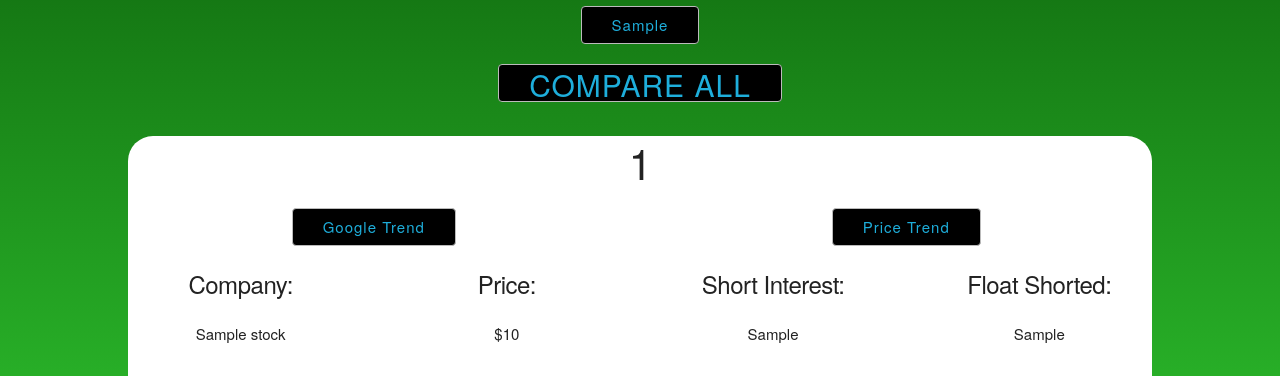
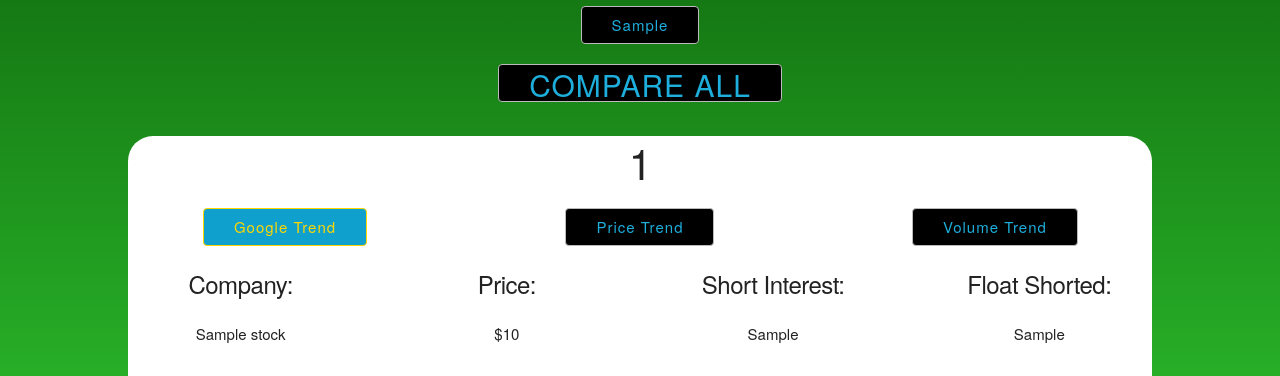
Before and after one commit to maimedlord/slam_stonks_jr, a Flask app: page /1 in a window 1280 px wide. Shown: the part 373-749 px from the top of the page. Run offline with Flask 2, Linux system fonts and the light colour scheme; a database or web service that is not in the repository returns one stand-in record (values such as "Sample title"); some libraries are stand-ins or nearby versions.

Commit message:
add in button logic among other things.

```diff
--- a/static/css/custom.css
+++ b/static/css/custom.css
@@ -22,6 +22,13 @@
     border-top-left-radius: 25px;
     border-top-right-radius: 25px;
 }
+.button_prep {
+    color: gold;
+    border-color: gold;
+    background-color: #0FA0CE;
+    outline: 0;
+}
+.button_after {}
 .display_none {
     display: none;
 }
--- a/templates/base.html
+++ b/templates/base.html
@@ -6,24 +6,20 @@
         {% block title %}{% endblock %}
         <meta name="description" content="">
         <meta name="author" content="">
-
         <!-- Mobile Specific Metas –––––––––––––––––––––––––––-–––– -->
          <meta name="viewport" content="width=device-width, initial-scale=1">
-
         <!-- CSS –––––––––––––––––––––––––––––––––––––––––––––––––– -->
         <link rel="stylesheet" href="{{ url_for('static', filename='css/skeleton.css') }}">
         <link rel="stylesheet" href="{{ url_for('static', filename='css/normalize.css') }}">
         <link rel="stylesheet" href="{{ url_for('static', filename='css/custom.css') }}">
-
         <!-- Favicon  ––––––––––––––––––––––––––––––––––––––––––––– -->
         <link rel="icon" type="image/png" href="{{ url_for('static', filename='images/favicon.ico') }}">
-
         <!-- Google  ––––––––––––––––––––––––––––––––––––––––––––– -->
         <!--<meta name="google-site-verification" content="xxxxxx" />-->
-
         <!-- Chart.js library via CDN
         –––––––––––––––––––––––––––––––––––––––––––––––––– -->
         <script src="https://cdnjs.cloudflare.com/ajax/libs/Chart.js/3.6.0/chart.min.js" integrity="sha512-GMGzUEevhWh8Tc/njS0bDpwgxdCJLQBWG3Z2Ct+JGOpVnEmjvNx6ts4v6A2XJf1HOrtOsfhv3hBKpK9kE5z8AQ==" crossorigin="anonymous" referrerpolicy="no-referrer"></script>
+        {% block scripts %}{% endblock %}
     </head>
     <body class="the_background">
         <div class="header border_bottom_radius">
--- a/templates/ticker.html
+++ b/templates/ticker.html
@@ -7,11 +7,14 @@
         </div>
     </div>
     <div class="row text_align_center">
-        <div class="six columns">
-            <a href='javascript:;' onclick="show_google_trend()"><button>Google Trend</button></a>
+        <div class="four columns">
+            <a href='javascript:;' onclick="show_google_trend()"><button id="button_focus" class="button_prep">Google Trend</button></a>
         </div>
-        <div class="six columns">
+        <div class="four columns">
             <a href='javascript:;' onclick="show_price_trend()"><button>Price Trend</button></a>
+        </div>
+        <div class="four columns">
+            <a href='javascript:;' onclick="show_volume_trend()"><button>Volume Trend</button></a>
         </div>
     </div>
     <div class="row text_align_center" style="margin-top: 20px">
@@ -36,21 +39,42 @@
             <div style="display: none" id="price_trend">
                 <canvas id="stock_info"></canvas>
             </div>
+            <div style="display: none" id="volume_trend">
+                <canvas id="volume_info"></canvas>
+            </div>
             <script>
                 function show_google_trend() {
                     var gt = document.getElementById("google_trend");
                     var pt = document.getElementById("price_trend");
+                    var vt = document.getElementById("volume_trend");
                     if (gt.style.display === "none") {
+                        pt.style.display = "none";
+                        vt.style.display = "none";
                         gt.style.display = "block";
-                        pt.style.display = "none";
                     }
                 }
                 function show_price_trend() {
                     var gt = document.getElementById("google_trend");
                     var pt = document.getElementById("price_trend");
+                    var vt = document.getElementById("volume_trend");
+                    var button = document.getElementById("button_focus");
                     if (pt.style.display === "none") {
+                        gt.style.display = "none";
+                        vt.style.display = "none";
                         pt.style.display = "block";
+                        button.className = "button_after";
+                    }
+                }
+                function show_volume_trend() {
+                    var gt = document.getElementById("google_trend");
+                    var pt = document.getElementById("price_trend");
+                    var vt = document.getElementById("volume_trend");
+                    var button = document.getElementById("button_focus");
+                    if (vt.style.display === "none") {
                         gt.style.display = "none";
+                        pt.style.display = "none";
+                        vt.style.display = "block";
+                        button.className = "button_after";
                     }
                 }
                 //////////////////////////////////////////////////////
@@ -61,7 +85,7 @@
                         labels: [{% for x in dates %}"{{x}}",{% endfor %}],
                         datasets: [
                             {
-                                label: "{{ ticker }}",
+                                label: "{{ ticker }}: Relative (to itself) trending volume",
                                 data: [{
                                     x: "{{ dates[0] }}",
                                     y: {{ values[0] }}
@@ -86,7 +110,7 @@
                                 }, {x: "{{ dates[7] }}", y: {{ values[7] }}}],
                                 showLine: true,
                                 fill: false,
-                                borderColor: 'gray',
+                                borderColor: 'orange',
                                 lineTension: 0,
                             },
                         ],
@@ -132,7 +156,7 @@
                         labels: [{% for x in yf_dates_array %}"{{x}}.".substr(0, 10),{% endfor %}],
                         datasets: [
                             {
-                                label: "LOW",
+                                label: "$: LOW",
                                 data: [
                                     {% for value in yf_low_array %}
                                         {{ value }},
@@ -146,7 +170,7 @@
                                 lineTension: 0,
                             },
                             {
-                                label: "HIGH",
+                                label: "$: HIGH",
                                 data: [
                                     {% for value in yf_high_array %}
                                         {{ value }},
@@ -194,6 +218,62 @@
                         },
                     }
                 });
+                //////////////////////////////////////////////////////
+                const vtx = document.getElementById('volume_info');
+                const volume_info = new Chart(vtx, {
+                    type: 'line',
+                    data: {
+                        labels: [{% for x in yf_dates_array %}"{{x}}.".substr(0, 10),{% endfor %}],
+                        datasets: [
+                            {
+                                label: "VOLUME",
+                                data: [
+                                    {% for value in yf_volume_array %}
+                                        {{ value }},
+                                    {% endfor %}
+                                ],
+                                showLine: true,
+                                fill: false,
+                                borderColor: 'purple',
+                                borderDash: [2, 2],
+                                borderWidth: 2,
+                                lineTension: 0,
+                            },
+                        ],
+                    },
+                    options: {
+                        tooltips: {
+                            mode: 'index',
+                            intersect: true,
+                        },
+                        legend: {
+                            labels: {
+                                fontColor: 'white' //set your desired color
+                            }
+                        },
+                        hover: {
+                            mode: 'nearest',
+                            intersect: true
+                        },
+                        scales: {
+                            yAxes: [{
+                                ticks: {
+                                    autoSkip: false,
+                                    beginAtZero: true,
+                                    stepSize: 20,
+                                    suggestedMax: 100,
+                                    fontColor: 'white',
+                                }
+                            }],
+                            xAxes: [{
+                                ticks: {
+                                    autoSkip: false,
+                                    fontColor: 'white',
+                                }
+                            }]
+                        },
+                    }
+                });
             </script>
         </div>
     </div>
```
Also changed, not shown: templates/index.html (+8 -4 lines). Lines whose indentation alone changed are shown as unchanged.
